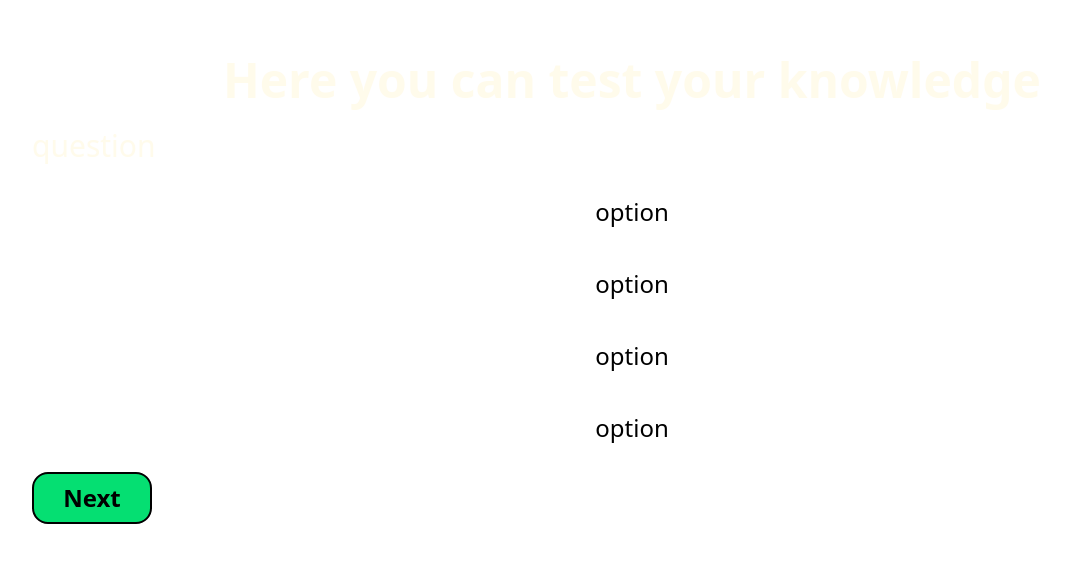
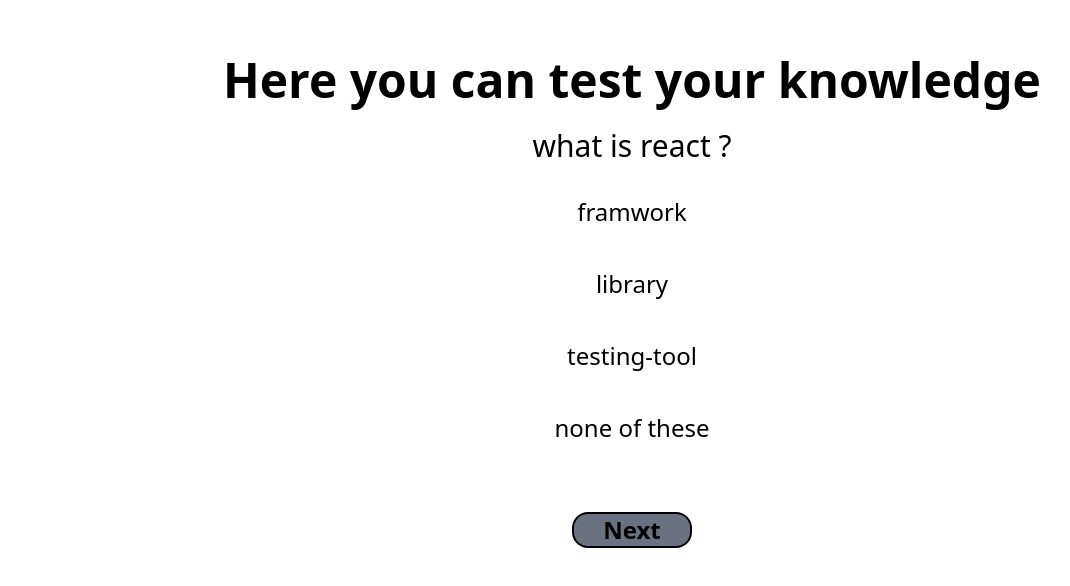
Before and after one commit to akshay-sharma062/React-Project, a React (Vite) app in the folder Quiz_App/: page / in a window 1280 px wide. Shown: the top 586 px of the page, without its empty margins (8-1078 px from the left). Built offline with nearby package versions, Linux system fonts and the light colour scheme.

Commit message:
this is a quiz app

```diff
--- a/Quiz_App/src/App.jsx
+++ b/Quiz_App/src/App.jsx
@@ -1,26 +1,10 @@
 import React from 'react'
+import Quiz from './components/Quiz'
 
 function App() {
   return (
-    <div className='p-10'>
-      <h1 className='p-4 flex justify-center text-5xl text-amber-50 font-bold'>Here you can test your knowledge</h1>
-      <div className='text-3xl text-amber-50  mt-2'>
-        question</div>
-
-      <div className='cursor-pointer'>
-      <div className='text-2xl text-black justify-center flex duration-600 mt-6 rounded-4xl p-2 hover:bg-yellow-500 '>
-        option</div>
-      <div className='text-2xl text-black justify-center flex duration-600  mt-6 rounded-4xl p-2 hover:bg-yellow-500 '>
-        option</div>
-      <div className='text-2xl text-black justify-center flex duration-600  mt-6 rounded-4xl p-2 hover:bg-yellow-500 '>
-        option</div>
-      <div className='text-2xl text-black justify-center flex duration-600  mt-6 rounded-4xl p-2 hover:bg-yellow-500 '>
-        option</div>
-      <div >
-        <button className='text-2xl w-30 bg-green-400 rounded-2xl mt-5 font-bold border-2 hover:border-amber-300 text-black p-2 duration-500  hover:bg-amber-300 cursor-pointer '> Next </button>
-      </div>
-      </div>
-
+    <div>
+      <Quiz/>
     </div>
   )
 }
--- /dev/null
+++ b/Quiz_App/src/components/Questions.jsx
@@ -0,0 +1,46 @@
+import React from "react";
+
+function Questions({ questions, options, handleClick, answer ,nextQuestion }) {
+  return (
+    <div className="p-10">
+      <h1 className="p-4 flex justify-center text-5xl text-black font-bold">
+        Here you can test your knowledge
+      </h1>
+      <div className="text-3xl text-black  mt-2 flex justify-center font-medium">
+        {questions}
+      </div>
+      <div className="cursor-pointer">
+        {options.map((option, index) => (
+          <div
+            key={index}
+            onClick={() => {
+              handleClick(option);
+            }}
+            className={
+              answer === option
+                ? "bg-yellow-500 text-2xl text-black justify-center flex mt-6 rounded-4xl p-2"
+                : "text-2xl text-black justify-center flex duration-600 mt-6 rounded-4xl p-2 hover:bg-yellow-500 "
+            }
+          >
+            {option}
+          </div>
+        ))}
+        <div className="flex justify-center mt-10">
+          <button
+            disabled={answer === null}
+            className={
+              answer === null
+                ? "cursor-not-allowed rounded-2xl mt-5 font-bold border-2 text-2xl w-30 bg-gray-500"
+                : "text-2xl w-30 bg-green-400 rounded-2xl mt-5 font-bold border-2 hover:border-amber-300 text-black p-2 duration-500  hover:bg-amber-300 cursor-pointer"
+            }
+            onClick={nextQuestion}
+          >
+            Next
+          </button>
+        </div>
+      </div>
+    </div>
+  );
+}
+
+export default Questions;
--- /dev/null
+++ b/Quiz_App/src/components/Quiz.jsx
@@ -0,0 +1,52 @@
+import React, { useState } from "react";
+import Questions from "./Questions";
+
+function Quiz() {
+  const questions = [
+    {
+      question: "what is react ?",
+      options: ["framwork", "library", "testing-tool", "none of these"],
+      answer: "library",
+    },
+    {
+      question: "what is 2+2 ?",
+      options: ["4", "5", "6", "22"],
+      answer: "4",
+    },
+  ];
+  const [QuestionIndex, setQuestionIndex] = useState(0);
+  const [answer, setAnswer] = useState(null);
+  const [score , setScore] = useState(0)
+  const handleClick = (option) => {
+    setAnswer(option);
+    if (option===questions[QuestionIndex].answer) {
+        setScore(score+1)
+    }
+  };
+  const nwxtQuestion=()=>{
+    setQuestionIndex(QuestionIndex+1)
+    setAnswer(null)
+  }
+
+  return (<>
+
+
+  {QuestionIndex < questions.length
+  ?
+
+  <div>
+    <Questions
+      questions={questions[QuestionIndex].question}
+      options={questions[QuestionIndex].options}
+      handleClick={handleClick}
+      answer={answer}
+      nextQuestion={nwxtQuestion}
+    />
+  </div>
+  :<h1 className="p-20 m-20 flex justify-center text-8xl text-green-400 font-bold">Your Score is : {score}</h1>
+  }
+  </>
+  );
+}
+
+export default Quiz;
```
